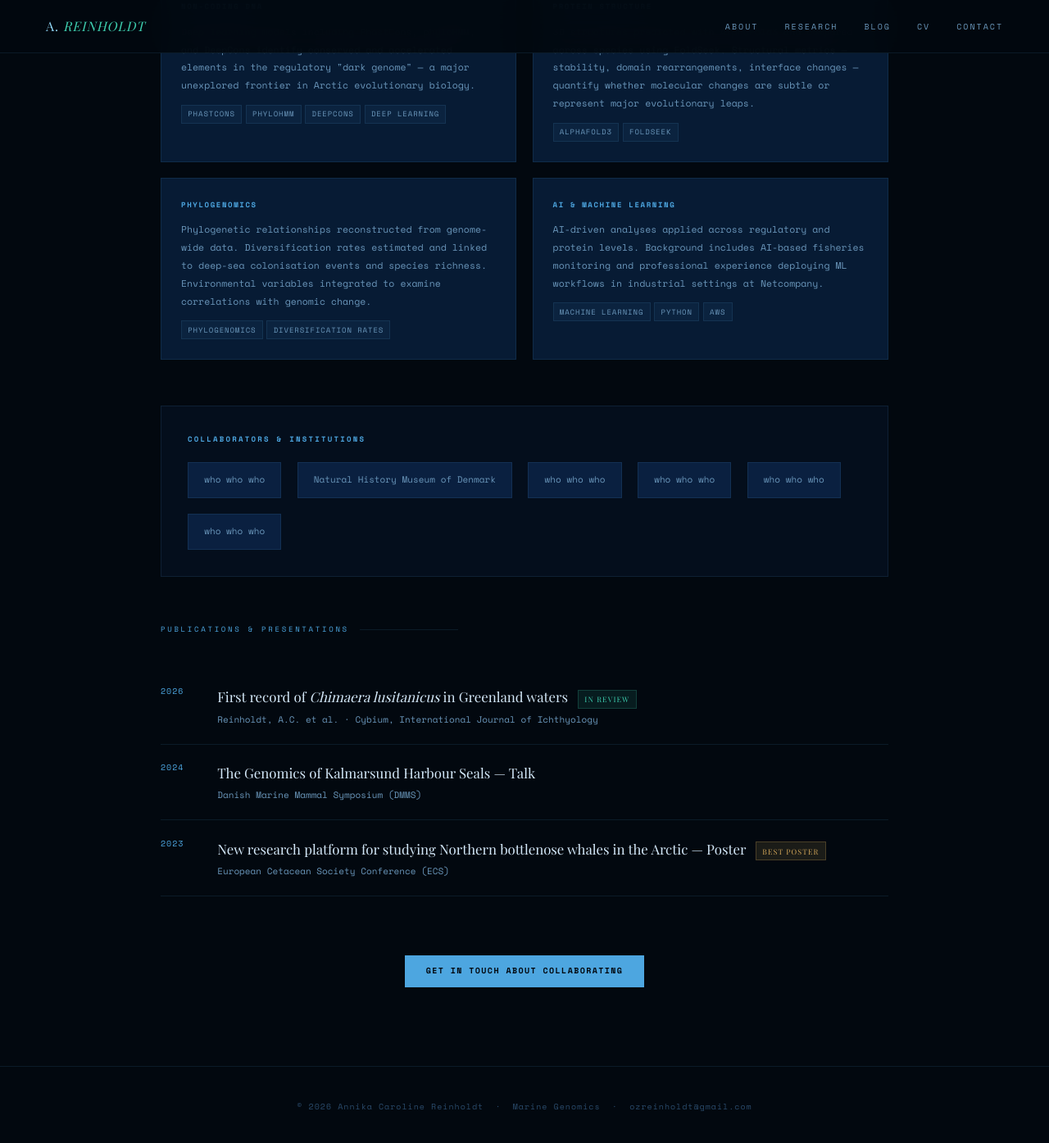
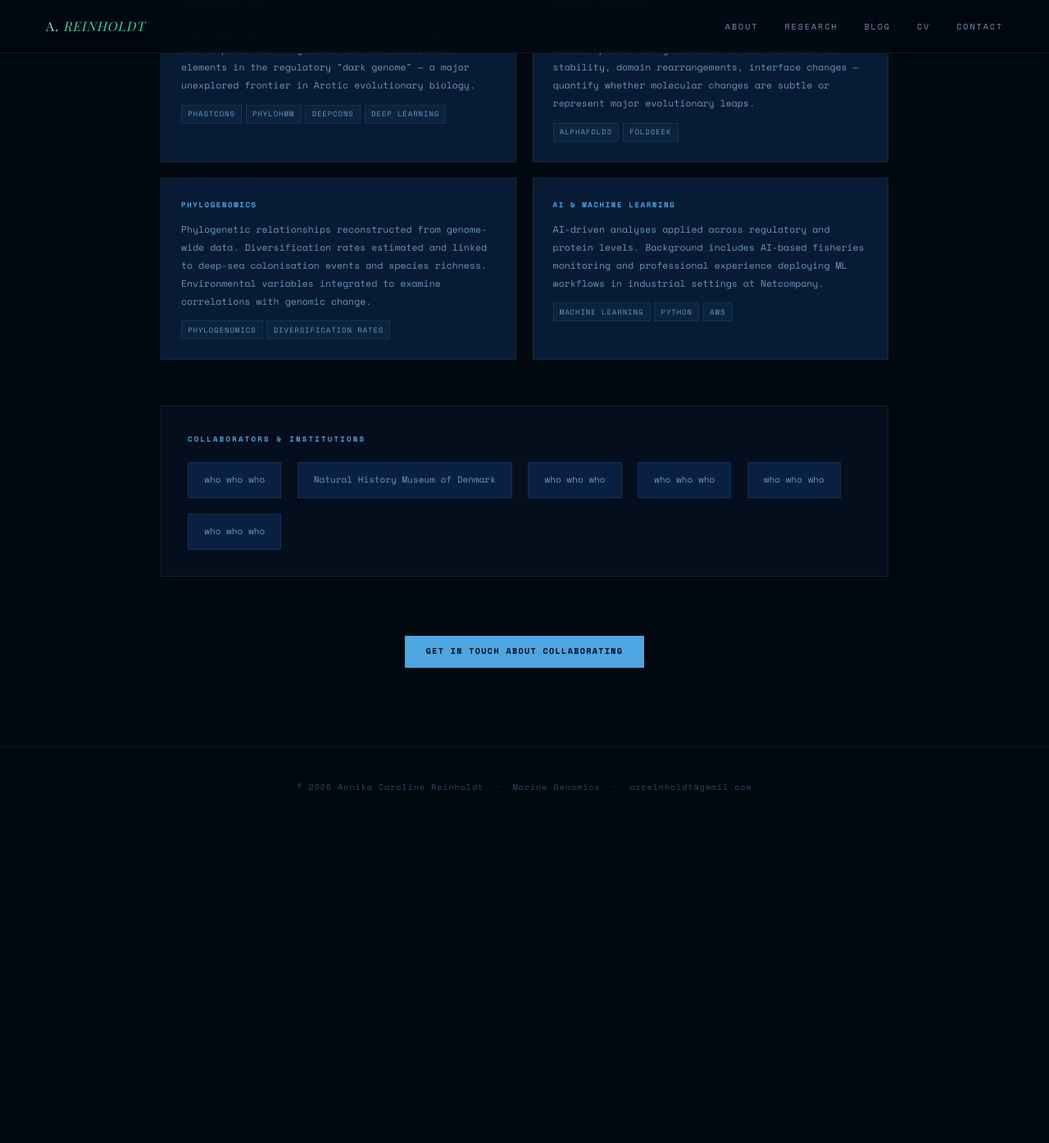
Before and after one commit to Areinholdt/Areinholdt.github.io, a Jekyll site: the page built from research.md, in a window 1280 px wide and 1400 px high, scrolled down 1921 px. Shown: the top 1395 px of the window at 82% size. Built offline with Jekyll 4.4.1, drawn with Linux system fonts in a browser that asks for light colours; some web fonts are replaced; after the commit the page ends 2931 px from its top, so only the background shows below that.

Commit message:
Remove publication section from research.md
Removed publication section and related styles from research.md.

```diff
--- a/research.md
+++ b/research.md
@@ -51,15 +51,6 @@ permalink: /research/
   .collab-row { display:flex;flex-wrap:wrap;gap:1.2rem; }
   .collab { background:var(--card);border:1px solid var(--border);padding:.7rem 1.2rem;font-size:11px;color:var(--muted); }
 
-  /* PUBLICATION */
-  .pub-section { margin-bottom:3.5rem; }
-  .pub-item { padding:1.2rem 0;border-bottom:1px solid var(--border);display:grid;grid-template-columns:50px 1fr;gap:1.2rem;align-items:start; }
-  .pub-year { font-size:10px;color:var(--accent);letter-spacing:.1em; }
-  .pub-title { font-family:var(--serif);font-size:1.05rem;font-weight:400;color:var(--ink);margin-bottom:.2rem; }
-  .pub-info { font-size:11px;color:var(--muted); }
-  .badge { display:inline-block;font-size:9px;letter-spacing:.12em;text-transform:uppercase;padding:.15rem .45rem;margin-left:.5rem; }
-  .badge-gold { background:rgba(212,168,90,0.12);color:var(--gold);border:1px solid rgba(212,168,90,0.25); }
-  .badge-teal { background:rgba(62,207,176,0.1);color:var(--teal);border:1px solid rgba(62,207,176,0.2); }
 
   @media(max-width:768px){
     .rw { padding:8rem 1.5rem 4rem; }
@@ -213,32 +204,6 @@ permalink: /research/
     </div>
   </div>
 
-  <!-- PUBLICATION -->
-  <div class="pub-section">
-    <div class="section-label">Publications &amp; presentations</div>
-    <div class="pub-item">
-      <span class="pub-year">2026</span>
-      <div>
-        <div class="pub-title">First record of <em>Chimaera lusitanicus</em> in Greenland waters <span class="badge badge-teal">In review</span></div>
-        <div class="pub-info">Reinholdt, A.C. et al. · Cybium, International Journal of Ichthyology</div>
-      </div>
-    </div>
-    <div class="pub-item">
-      <span class="pub-year">2024</span>
-      <div>
-        <div class="pub-title">The Genomics of Kalmarsund Harbour Seals — Talk</div>
-        <div class="pub-info">Danish Marine Mammal Symposium (DMMS)</div>
-      </div>
-    </div>
-    <div class="pub-item">
-      <span class="pub-year">2023</span>
-      <div>
-        <div class="pub-title">New research platform for studying Northern bottlenose whales in the Arctic — Poster <span class="badge badge-gold">Best poster</span></div>
-        <div class="pub-info">European Cetacean Society Conference (ECS)</div>
-      </div>
-    </div>
-  </div>
-
   <div style="text-align:center;padding-top:1rem;">
     <a href="/contact" class="btn btn-primary">Get in touch about collaborating</a>
   </div>
```
